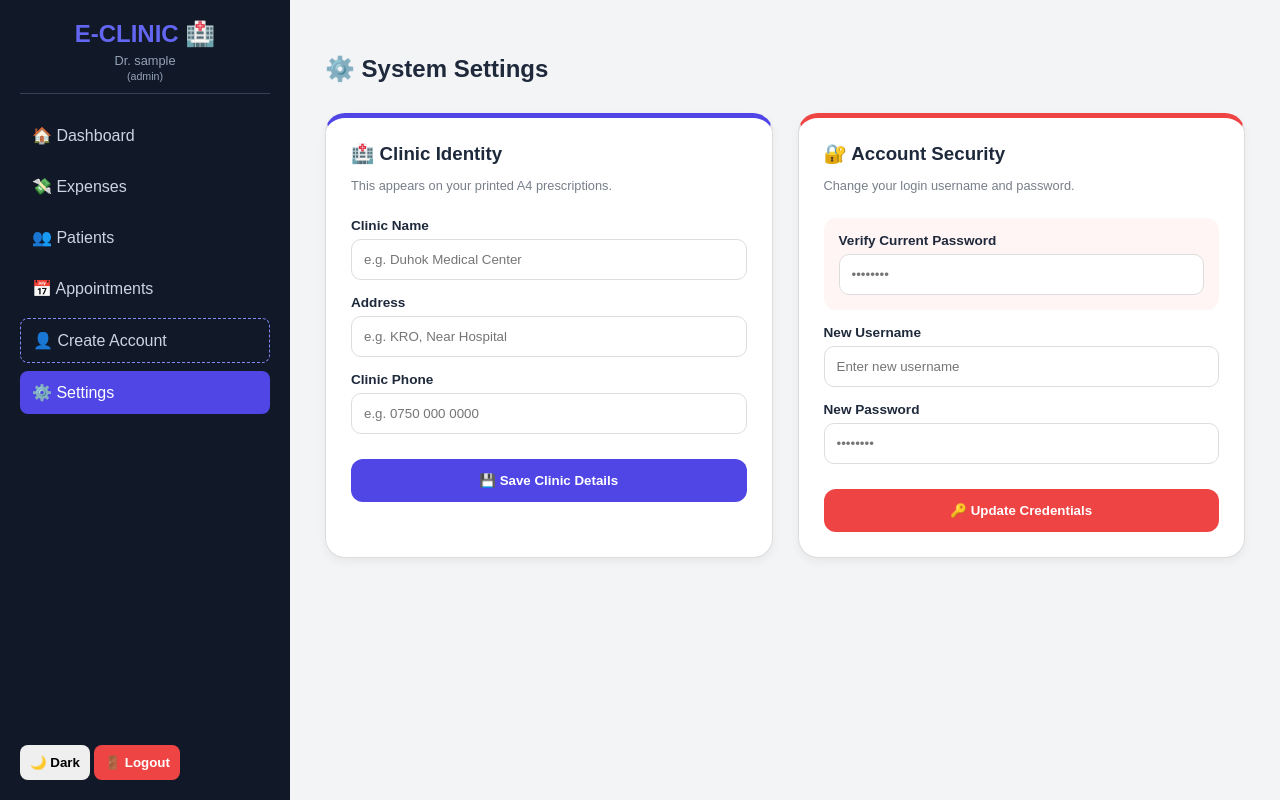
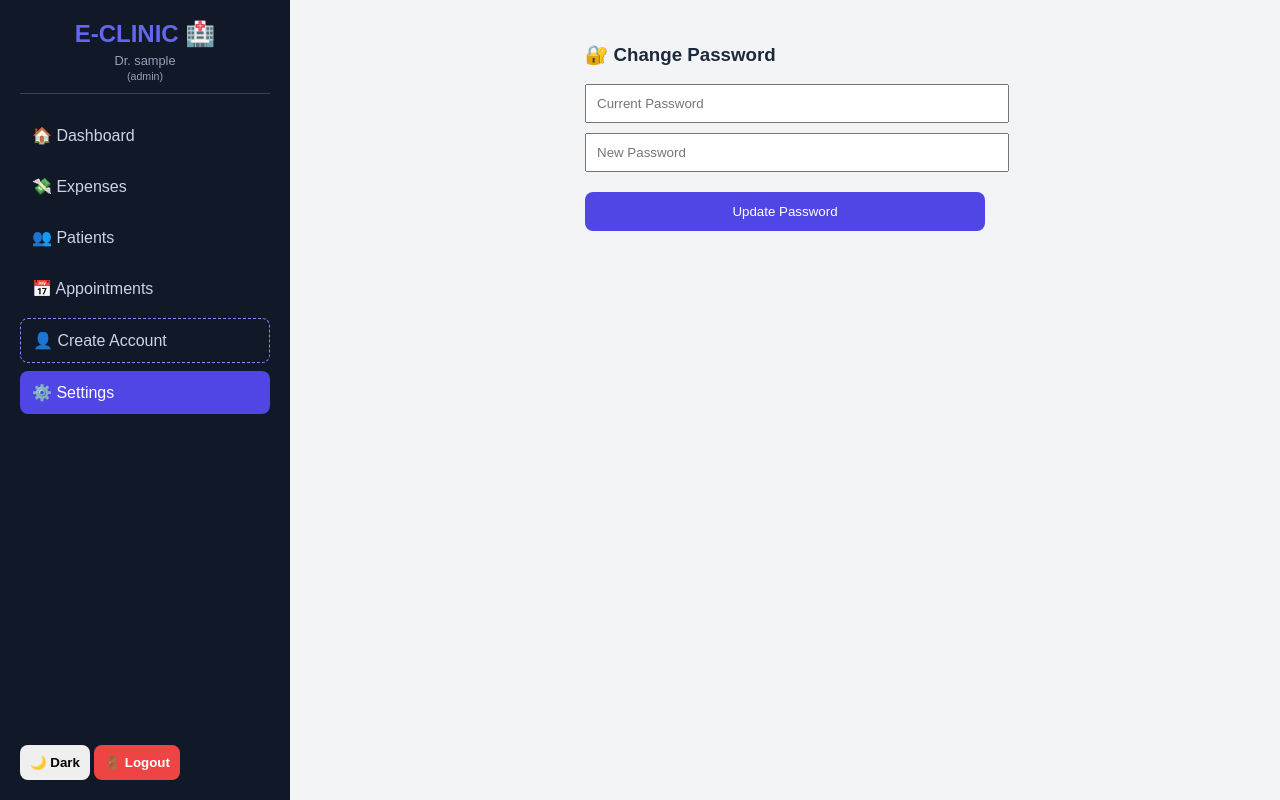
Before and after one commit to Saadzebari12345/my-clinic-app, a SvelteKit app: page /settings in a window 1280 px wide. Built offline with nearby package versions, Linux system fonts and the light colour scheme; sample sign-in values are in the browser's storage.

Commit message:
Add files via upload

```diff
--- a/src/routes/register/+page.svelte
+++ b/src/routes/register/+page.svelte
@@ -1,52 +1,58 @@
 <script lang="ts">
- import { supabase } from '$lib/supabaseClient';
- let user = $state(''), pass = $state(''), role = $state('doctor'), msg = $state('');
+  import { supabase } from '$lib/supabaseClient';
+  let user = $state(""), pass = $state(""), role = $state("doctor");
+  let docName = $state(""), cName = $state(""), cAddr = $state(""), cPhone = $state("");
+  let msg = $state(""), isError = $state(false);
 
- async function createAccount() {
-  if (user && pass) {
-   const { error } = await supabase.from('doctors').insert([{ username: user, password: pass, role: role }]);
-   if (!error) {
-    msg = '✅ Account created successfully!';
-    user = ''; pass = '';
-   } else {
-    msg = '❌ Error: ' + error.message;
-   }
+  async function createAccount() {
+    if (!user || !pass || !docName) return alert("Please fill credentials");
+
+    const { error } = await supabase.from('doctors').insert([{
+      username: user, password: pass, role,
+      doctor_name: docName, clinic_name: cName,
+      clinic_address: cAddr, clinic_phone: cPhone
+    }]);
+
+    if (!error) {
+      msg = "✅ Account created with full clinic profile!";
+      isError = false;
+      user = ""; pass = ""; docName = ""; cName = ""; cAddr = ""; cPhone = "";
+    } else {
+      msg = "❌ Error: " + error.message;
+      isError = true;
+    }
   }
- }
 </script>
 
-<div style="max-width: 400px; padding: 20px; color: inherit;">
- <h2 style="margin-bottom: 20px;">➕ Create New Staff Account</h2>
+<div class="reg-container">
+  <h2>➕ Create New Doctor Account</h2>
+  <div class="card grid">
+    <section>
+      <h4>🔐 Login Info</h4>
+      <input bind:value={user} placeholder="Username" />
+      <input bind:value={pass} type="password" placeholder="Password" />
+      <select bind:value={role}><option value="doctor">Doctor</option><option value="admin">Admin</option></select>
+    </section>
 
- <div class="card" style="padding: 30px; background: var(--card, white); border-radius: 15px; border: 1px solid var(--border, #ddd);">
+    <section>
+      <h4>🏥 Clinic Profile (Fixed for Print)</h4>
+      <input bind:value={docName} placeholder="Doctor Full Name" />
+      <input bind:value={cName} placeholder="Clinic Name" />
+      <input bind:value={cAddr} placeholder="Clinic Address" />
+      <input bind:value={cPhone} placeholder="Clinic Phone" />
+    </section>
 
-  <!-- ١. خانەیا ناڤێ بەکارهێنەری -->
-  <div style="margin-bottom: 15px;">
-   <label for="reg-user" style="display: block; margin-bottom: 8px; font-weight: bold;">Username</label>
-   <input id="reg-user" bind:value={user} placeholder="e.g. dr_ahmed" style="width: 100%; padding: 12px; border-radius: 10px; border: 1px solid #ccc; background: white; color: black;" />
+    <button onclick={createAccount} class="btn-reg">Create Complete Account</button>
+    {#if msg}<p style="color: {isError ? 'red' : 'green'};">{msg}</p>{/if}
   </div>
+</div>
 
-  <!-- ٢. خانەیا پاسوۆردی -->
-  <div style="margin-bottom: 15px;">
-   <label for="reg-pass" style="display: block; margin-bottom: 8px; font-weight: bold;">Password</label>
-   <input id="reg-pass" bind:value={pass} type="password" placeholder="••••••••" style="width: 100%; padding: 12px; border-radius: 10px; border: 1px solid #ccc; background: white; color: black;" />
-  </div>
-
-  <!-- ٣. هەلبژارتنا پلەی (Role) -->
-  <div style="margin-bottom: 20px;">
-   <label for="reg-role" style="display: block; margin-bottom: 8px; font-weight: bold;">Role</label>
-   <select id="reg-role" bind:value={role} style="width: 100%; padding: 12px; border-radius: 10px; border: 1px solid #ccc; background: white; color: black;">
-    <option value="doctor">Doctor</option>
-    <option value="admin">Admin</option>
-   </select>
-  </div>
-
-  <button onclick={createAccount} style="width: 100%; background: #059669; color: white; padding: 14px; border: none; border-radius: 10px; cursor: pointer; font-weight: bold; font-size: 1rem;">
-   Create Account
-  </button>
-
-  {#if msg}
-   <p style="margin-top: 15px; text-align: center; font-weight: bold; color: #4f46e5;">{msg}</p>
-  {/if}
- </div>
-</div>
+<style>
+  .reg-container { max-width: 800px; margin: 0 auto; color: var(--text); }
+  .card { background: var(--card, white); padding: 30px; border-radius: 20px; border: 1px solid var(--border); }
+  .grid { display: grid; grid-template-columns: 1fr 1fr; gap: 20px; }
+  section { display: flex; flex-direction: column; gap: 10px; }
+  h4 { margin: 0; color: #4f46e5; border-bottom: 1px solid #eee; padding-bottom: 5px; }
+  input, select { padding: 12px; border-radius: 10px; border: 1px solid #ddd; }
+  .btn-reg { grid-column: span 2; background: #059669; color: white; padding: 15px; border: none; border-radius: 10px; cursor: pointer; font-weight: bold; }
+</style>
--- a/src/routes/settings/+page.svelte
+++ b/src/routes/settings/+page.svelte
@@ -1,169 +1,24 @@
 <script lang="ts">
- import { supabase } from '$lib/supabaseClient';
- import { onMount } from 'svelte';
+  import { supabase } from '$lib/supabaseClient';
+  import { onMount } from 'svelte';
 
- // ١. گۆڕاوێن سەرەکی
- let doctorId = $state(''), role = $state('');
- let msg = $state(''), isError = $state(false), isLoading = $state(false);
+  let doctorId = $state(''), currentPass = $state(''), newPass = $state(''), msg = $state(''), isError = $state(false);
 
- // ٢. گۆڕاوێن ناسنامەیا کلینیکێ (خاڵا ٣)
- let clinicName = $state(''), clinicAddress = $state(''), clinicPhone = $state('');
+  onMount(() => doctorId = localStorage.getItem('doctor_id') || '');
 
- // ٣. گۆڕاوێن پاراستنا ئەکاونتی
- let currentPass = $state(''), newUsername = $state(''), newPassword = $state('');
-
- // فانکشنا ئینانا داتایان دا خانە ب خودکار پڕ ببن
- async function fetchDoctorData() {
-  if (!doctorId) return;
-  const { data, error } = await supabase.from('doctors').select('*').eq('id', doctorId).single();
-  if (data) {
-   clinicName = data.clinic_name || '';
-   clinicAddress = data.clinic_address || '';
-   clinicPhone = data.clinic_phone || '';
-   // ناڤێ دکتۆری بۆ لایێ چەپێ (Sidebar) ژی نووژەن دکەین
-   localStorage.setItem('doctor_username', data.username);
+  async function updatePassword() {
+    const { data: doctor } = await supabase.from('doctors').select('password').eq('id', doctorId).single();
+    if (doctor && doctor.password === currentPass) {
+      const { error } = await supabase.from('doctors').update({ password: newPass }).eq('id', doctorId);
+      if (!error) { msg = "✅ Password updated!"; isError = false; currentPass = ""; newPass = ""; }
+    } else { msg = "❌ Current password incorrect!"; isError = true; }
   }
- }
-
- onMount(async () => {
-  doctorId = localStorage.getItem('doctor_id') || '';
-  role = localStorage.getItem('doctor_role') || '';
-  await fetchDoctorData();
- });
-
- // ✅ سەیڤکرنا زانیاریێن کلینیکێ
- async function saveClinicInfo() {
-  isLoading = true;
-  const { error } = await supabase.from('doctors').update({
-   clinic_name: clinicName,
-   clinic_address: clinicAddress,
-   clinic_phone: clinicPhone
-  }).eq('id', doctorId);
-
-  if (!error) {
-   msg = "✅ Clinic information updated successfully!";
-   isError = false;
-   await fetchDoctorData(); // نووژەنکرنا ئێکسەر یا شاشێ
-  } else {
-   msg = "❌ Error: " + error.message;
-   isError = true;
-  }
-  isLoading = false;
- }
-
- // ✅ گۆهۆڕینا ناڤێ بەکارهێنەری و پاسوۆردی
- async function updateSecurity() {
-  if (!currentPass || !newUsername || !newPassword) return alert("Please fill all security fields");
-
-  isLoading = true;
-  // پشکنینا پاسوۆردێ کۆن
-  const { data: doctor } = await supabase.from('doctors').select('password').eq('id', doctorId).single();
-
-  if (doctor && doctor.password === currentPass) {
-   const { error } = await supabase.from('doctors').update({
-    username: newUsername,
-    password: newPassword
-   }).eq('id', doctorId);
-
-   if (!error) {
-    msg = "✅ Security credentials updated!";
-    isError = false;
-    currentPass = ""; newUsername = ""; newPassword = "";
-    await fetchDoctorData();
-   }
-  } else {
-   msg = "❌ Current password incorrect!";
-   isError = true;
-  }
-  isLoading = false;
- }
 </script>
 
-<div class="settings-layout">
- <h2 class="title">⚙️ System Settings</h2>
-
- {#if msg}
-  <div class="alert {isError ? 'error' : 'success'}">{msg}</div>
- {/if}
-
- <div class="grid">
-  <!-- 🏥 بەشێ ناسنامەیا کلینیکێ -->
-  <div class="card clinic-section">
-   <h3>🏥 Clinic Identity</h3>
-   <p class="subtitle">This appears on your printed A4 prescriptions.</p>
-
-   <div class="form-group">
-    <label for="c-name">Clinic Name</label>
-    <input id="c-name" bind:value={clinicName} placeholder="e.g. Duhok Medical Center" />
-   </div>
-
-   <div class="form-group">
-    <label for="c-addr">Address</label>
-    <input id="c-addr" bind:value={clinicAddress} placeholder="e.g. KRO, Near Hospital" />
-   </div>
-
-   <div class="form-group">
-    <label for="c-phone">Clinic Phone</label>
-    <input id="c-phone" bind:value={clinicPhone} placeholder="e.g. 0750 000 0000" />
-   </div>
-
-   <button class="btn info" onclick={saveClinicInfo} disabled={isLoading}>
-    {isLoading ? 'Wait...' : '💾 Save Clinic Details'}
-   </button>
-  </div>
-
-  <!-- 🔐 بەشێ پاراستنا ئەکاونتی -->
-  <div class="card security-section">
-   <h3>🔐 Account Security</h3>
-   <p class="subtitle">Change your login username and password.</p>
-
-   <div class="form-group highlight">
-    <label for="old-p">Verify Current Password</label>
-    <input id="old-p" type="password" bind:value={currentPass} placeholder="••••••••" />
-   </div>
-
-   <div class="form-group">
-    <label for="new-u">New Username</label>
-    <input id="new-u" bind:value={newUsername} placeholder="Enter new username" />
-   </div>
-
-   <div class="form-group">
-    <label for="new-p">New Password</label><input id="new-p" type="password" bind:value={newPassword} placeholder="••••••••" />
-   </div>
-
-   <button class="btn secure" onclick={updateSecurity} disabled={isLoading}>
-    {isLoading ? 'Wait...' : '🔑 Update Credentials'}
-   </button>
-  </div>
- </div>
+<div class="card" style="max-width: 400px; margin: 0 auto;">
+  <h3>🔐 Change Password</h3>
+  <input type="password" bind:value={currentPass} placeholder="Current Password" style="width:100%; margin-bottom:10px; padding:10px;"/>
+  <input type="password" bind:value={newPass} placeholder="New Password" style="width:100%; margin-bottom:20px; padding:10px;"/>
+  <button onclick={updatePassword} style="width:100%; background:#4f46e5; color:white; padding:12px; border:none; border-radius:8px;">Update Password</button>
+  <p style="color: {isError ? 'red' : 'green'}; text-align:center;">{msg}</p>
 </div>
-
-<style>
- .settings-layout { max-width: 1000px; margin: 0 auto; color: var(--text); padding: 10px; }
- .title { font-weight: 800; margin-bottom: 30px; }
-
- .grid { display: grid; grid-template-columns: 1fr 1fr; gap: 25px; }
- @media (max-width: 900px) { .grid { grid-template-columns: 1fr; } }
-
- .card { background: var(--card, white); padding: 25px; border-radius: 20px; border: 1px solid var(--border, #ddd); box-shadow: 0 4px 10px rgba(0,0,0,0.05); }
- .clinic-section { border-top: 5px solid #4f46e5; }
- .security-section { border-top: 5px solid #ef4444; }
-
- h3 { margin-top: 0; margin-bottom: 5px; }
- .subtitle { font-size: 0.8rem; opacity: 0.6; margin-bottom: 25px; }
-
- .form-group { margin-bottom: 15px; }
- .highlight { background: rgba(239, 68, 68, 0.05); padding: 15px; border-radius: 12px; }
-
- label { display: block; font-size: 0.85rem; font-weight: bold; margin-bottom: 6px; }
- input { width: 100%; padding: 12px; border-radius: 10px; border: 1px solid var(--border, #ccc); background: white !important; color: black !important; box-sizing: border-box; }
-
- .btn { width: 100%; padding: 14px; border: none; border-radius: 12px; cursor: pointer; font-weight: bold; transition: 0.3s; margin-top: 10px; }
- .info { background: #4f46e5; color: white; }
- .secure { background: #ef4444; color: white; }
- .btn:hover { transform: translateY(-2px); opacity: 0.9; }
-
- .alert { padding: 15px; border-radius: 12px; text-align: center; font-weight: bold; margin-bottom: 20px; }
- .success { background: #dcfce7; color: #166534; }
- .error { background: #fee2e2; color: #991b1b; }
-</style>
```
